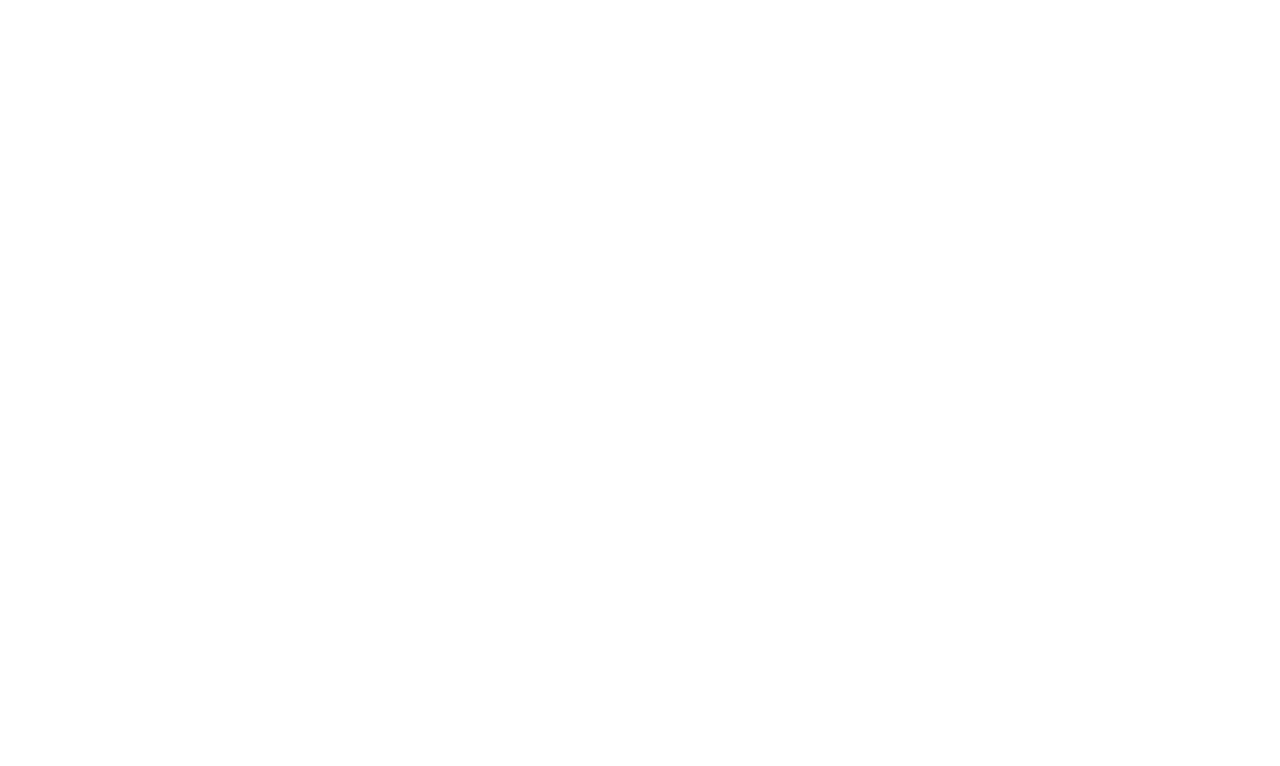
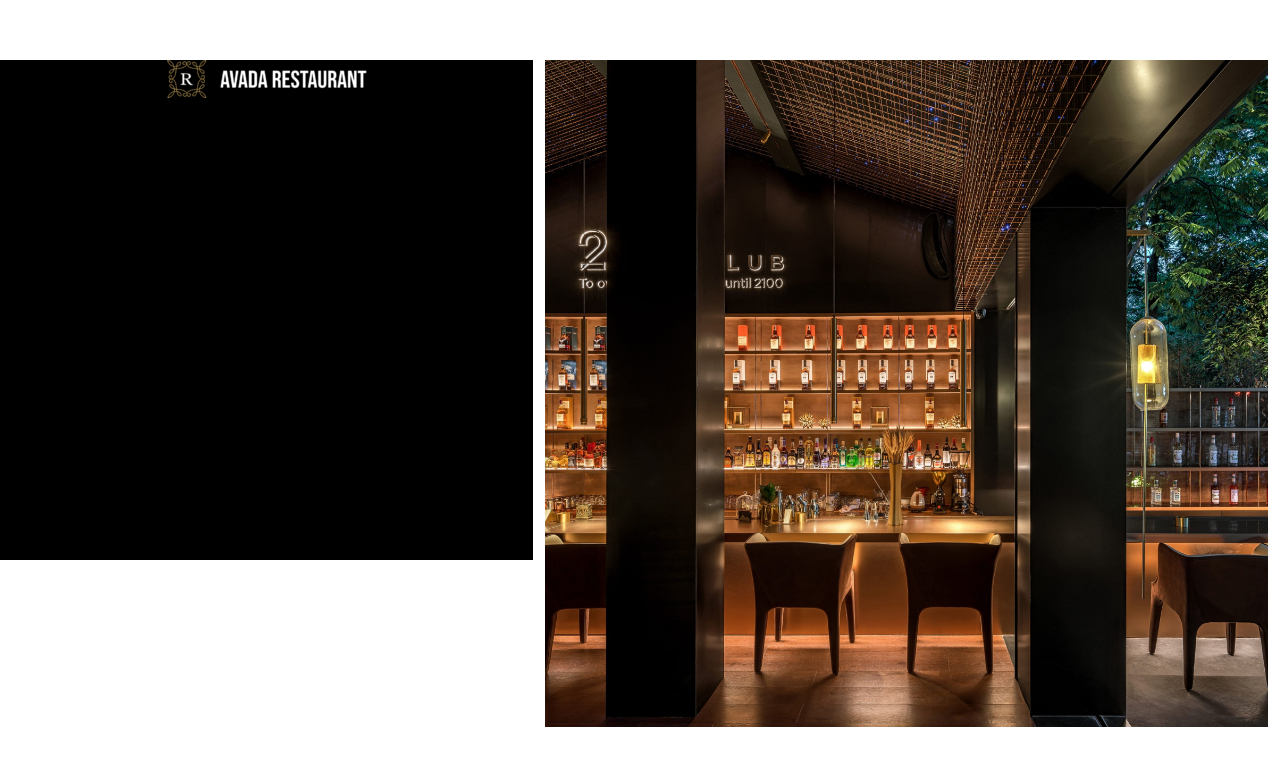
Before and after one commit to matteo92i/proj-html-vuejs, a Vue app: page / in a window 1280 px wide. Shown: the top 766 px of the page. Built offline with nearby package versions, Linux system fonts and the light colour scheme.

Commit message:
inzio Header

```diff
--- a/src/App.vue
+++ b/src/App.vue
@@ -36,4 +36,5 @@
   color: #2c3e50;
   margin-top: 60px;
 }
+
 </style>
--- a/src/components/Header.vue
+++ b/src/components/Header.vue
@@ -1,5 +1,21 @@
 <template>
     <div>
+        <div class="container-fluid">
+            <div class="row">
+
+              <div class="col-5 sfondo">
+                  <div class="col-12">
+                      <img src="../assets/img/logo.png" alt="logo">
+                  </div>
+              </div>
+
+              <div class="col-7">
+                  <img class="img-fluid" src="../assets/img/slider52x.jpg" alt="slider">
+              </div>
+
+            </div>
+
+        </div>
 
     </div>
 </template>
@@ -12,4 +28,9 @@
 
 <style lang="scss">
 
+.sfondo{
+    height: 500px;
+    background-color: black;
+}
+
 </style>
```
Also changed, not shown: src/assets/img/logo.png (renamed from src/assets/img/logo-restaurant-2x-200x38.png).
